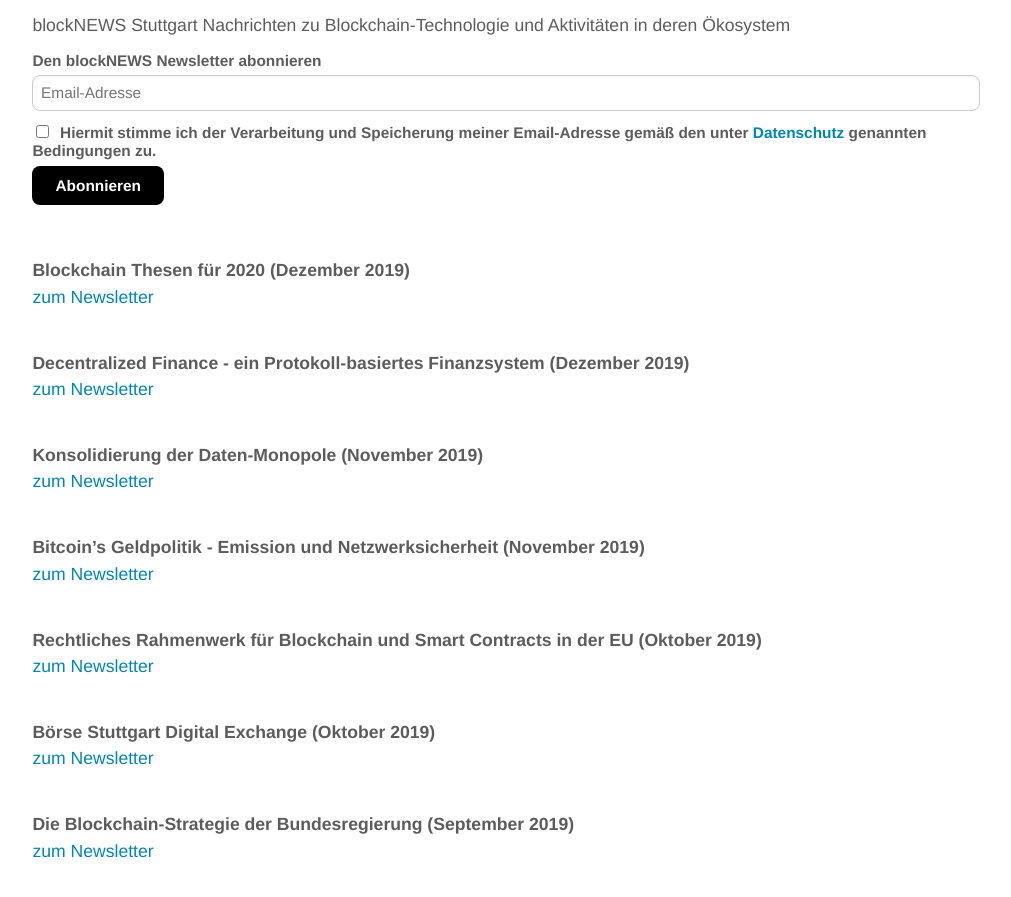
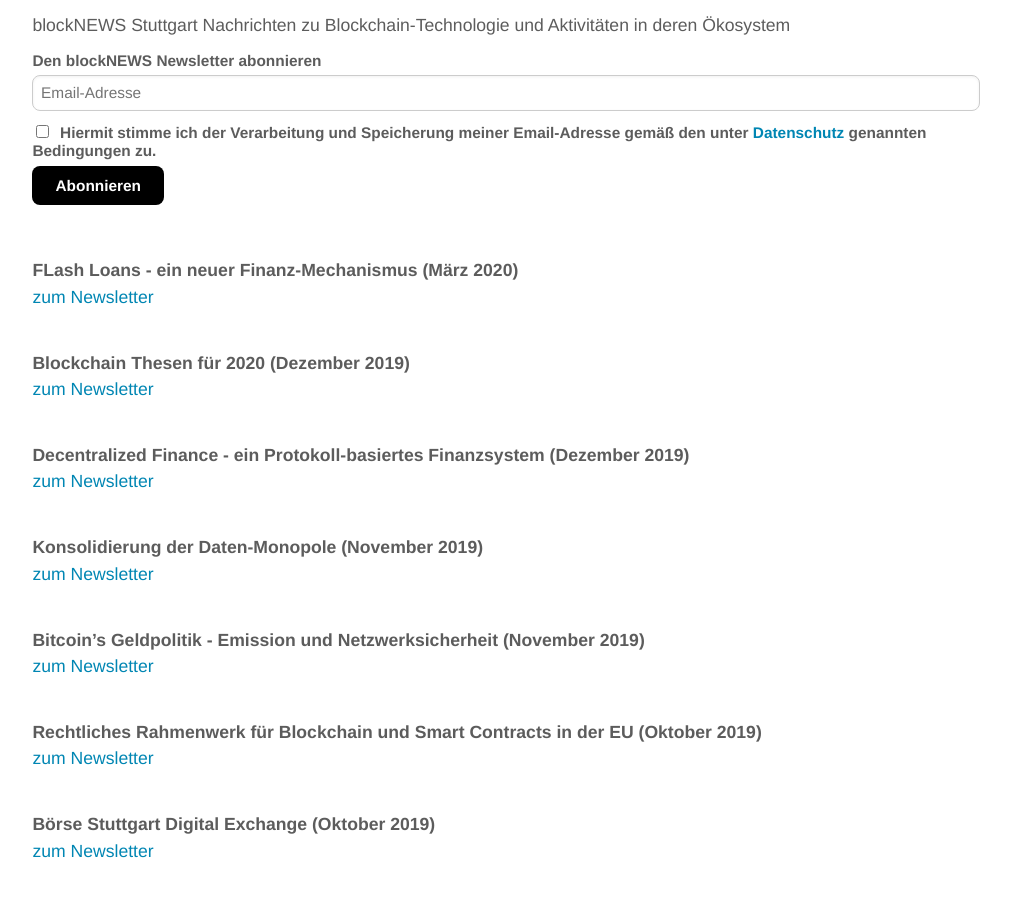
Before and after one commit to blocklab/site, a Jekyll site: the page built from newsletter.md, in a window 1280 px wide and 900 px high, scrolled down 529 px. Shown: the top 897 px of the window, without its empty margins (134-1145 px from the left). Built offline with Jekyll 4.4.1, drawn with Linux system fonts in a browser that asks for light colours; comment, search, counter and statistics services are not loaded.

Commit message:
Update newsletter.md

```diff
--- a/newsletter.md
+++ b/newsletter.md
@@ -33,6 +33,11 @@ Nachrichten zu Blockchain-Technologie und Aktivitäten in deren Ökosystem
 <!--End mc_embed_signup-->
 
 <br>
+<br>
+**FLash Loans - ein neuer Finanz-Mechanismus (März 2020)**
+<br>
+[zum Newsletter](https://mailchi.mp/d66da8a397d3/flash-loans-ein-neuer-finanz-mechanismus)
+
 <br>
 **Blockchain Thesen für 2020 (Dezember 2019)**
 <br>
```
